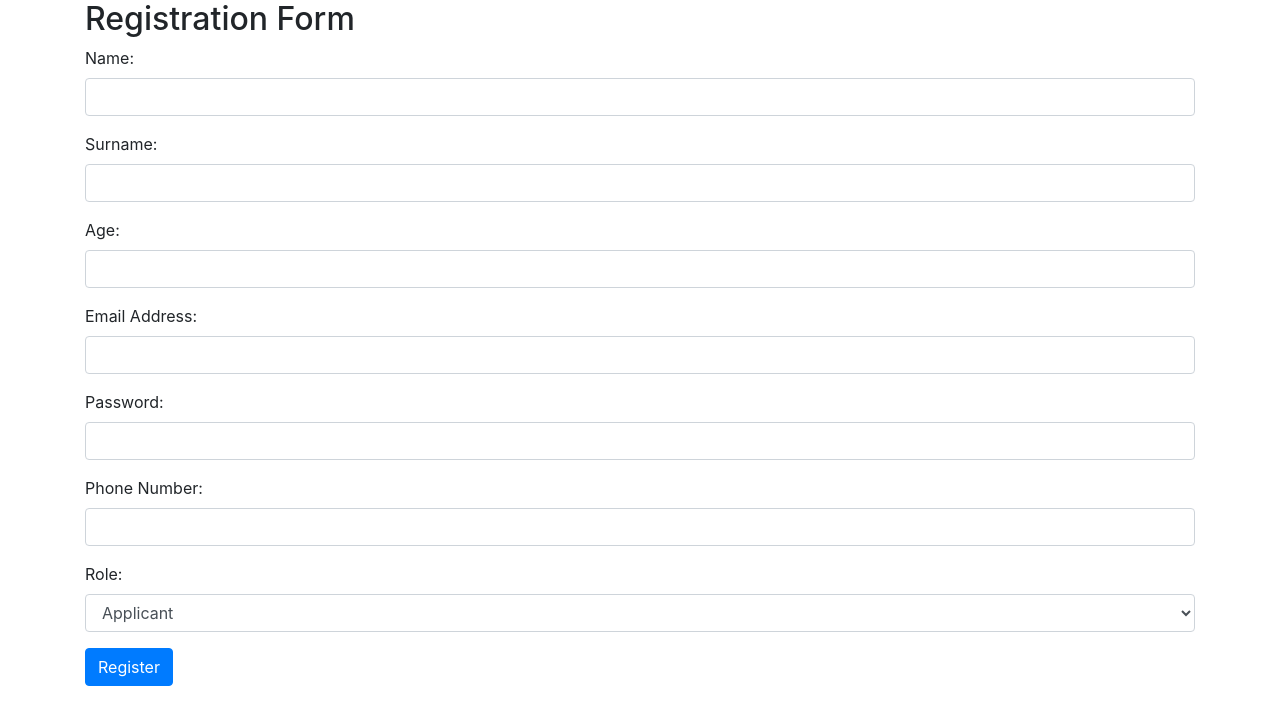
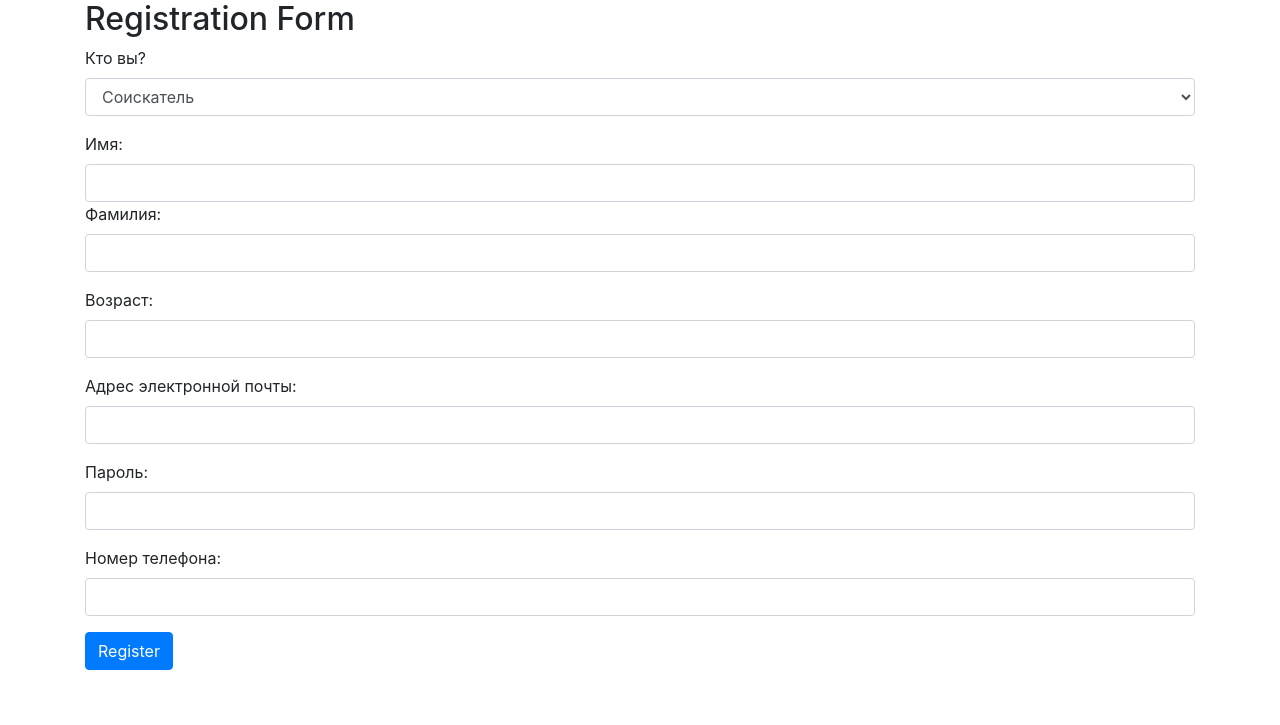
Before and after one commit to 4eekisst/JobSearch, a Spring Boot app: page /register in a window 1280 px wide. Shown: the part 56-781 px from the top of the page. Run offline with Spring Boot 4, Linux system fonts and the light colour scheme; some of the project's set-up classes (security, data sources, template engines, error pages and the like) are left out, and stand-ins take their place.

Commit message:
The registration form for the applicant and the employer has been changed

```diff
--- a/src/main/java/com/example/jobsearch/controllers/ResumesController.java
+++ b/src/main/java/com/example/jobsearch/controllers/ResumesController.java
@@ -22,7 +22,7 @@ public class ResumesController {
     private final ResumeService resumeService;
     private final CategoryService categoryService;
 
-    @GetMapping("/resume/create")
+    @GetMapping("/create_resume")
     public String showResumeForm(Model model) {
         List<CategoryDto> categories = categoryService.getAllCategories();
         model.addAttribute("categories", categories);
--- a/src/main/java/com/example/jobsearch/controllers/VacanciesController.java
+++ b/src/main/java/com/example/jobsearch/controllers/VacanciesController.java
@@ -19,12 +19,12 @@ public class VacanciesController {
 
     private final VacancyService vacancyService;
 
-    @GetMapping("/vacancy/create")
+    @GetMapping("/create_vacancy")
     public String showCreateVacancyForm() {
         return "create_vacancy";
     }
 
-    @PostMapping("/vacancies/create")
+    @PostMapping("/create_vacancy")
     public String createVacancy(VacancyDto vacancyDto) {
         vacancyService.createVacancy(vacancyDto);
         return "redirect:/vacancies";
--- a/src/main/resources/application.yaml
+++ b/src/main/resources/application.yaml
@@ -1,5 +1,5 @@
 server:
-  port: 8080
+  port: 8008
 
 spring:
   datasource:
--- a/src/main/resources/templates/create_resume.ftlh
+++ b/src/main/resources/templates/create_resume.ftlh
@@ -30,7 +30,7 @@
 
 <div class="container mt-5">
     <h2>Создание резюме:</h2>
-    <form action="/profile/resume" method="post">
+    <form action="/resumes/create_resume" method="post">
         <div class="form-group">
             <label for="name">Название резюме:</label>
             <input type="text" class="form-control" id="name" name="name" required>
--- a/src/main/resources/templates/create_vacancy.ftlh
+++ b/src/main/resources/templates/create_vacancy.ftlh
@@ -30,7 +30,7 @@
 
 <div class="container mt-5">
     <h2>Создание вакансии:</h2>
-    <form action="/profile/vacancies/create" method="post">
+    <form action="/vacancies/create_vacancy" method="post">
         <div class="form-group">
             <label for="name">Название вакансии:</label>
             <input type="text" class="form-control" id="name" name="name" required>
--- a/src/main/resources/templates/profile.ftlh
+++ b/src/main/resources/templates/profile.ftlh
@@ -70,7 +70,7 @@
             <#if isApplicant>
                 <div class="card mt-3">
                     <div class="card-body">
-                        <form action="/profile/resume/create" method="get">
+                        <form action="/resumes/create_resume" method="get">
                             <button type="submit" class="btn btn-primary">Создать резюме:</button>
                         </form>
                     </div>
@@ -80,7 +80,7 @@
             <#if isEmployer>
                 <div class="card mt-3">
                     <div class="card-body">
-                        <form action="/profile/vacancy/create" method="get">
+                        <form action="/vacancies/create_vacancy" method="get">
                             <button type="submit" class="btn btn-primary">Добавить вакансию:</button>
                         </form>
                     </div>
--- a/src/main/resources/templates/register.ftlh
+++ b/src/main/resources/templates/register.ftlh
@@ -30,40 +30,59 @@
 </nav>
 <div class="container">
     <h2>Registration Form</h2>
+    <div class="form-group">
+        <label for="userType">Кто вы?</label>
+        <select class="form-control" id="userType" name="userType" required onchange="toggleFields()">
+            <option value="applicant">Соискатель</option>
+            <option value="employer">Работодатель</option>
+        </select>
+    </div>
     <form action="/register/submit" method="post">
-        <div class="form-group">
-            <label for="name">Name:</label>
+        <div class="form-group" id="applicantFields">
+            <label for="name">Имя:</label>
             <input type="text" class="form-control" id="name" name="name" required>
+            <label for="surname">Фамилия:</label>
+            <input type="text" class="form-control" id="surname" name="surname" required>
+        </div>
+        <div class="form-group" id="employerFields" style="display:none;">
+            <label for="companyName">Название компании:</label>
+            <input type="text" class="form-control" id="companyName" name="companyName" required>
         </div>
         <div class="form-group">
-            <label for="surname">Surname:</label>
-            <input type="text" class="form-control" id="surname" name="surname" required>
-        </div>
-        <div class="form-group">
-            <label for="age">Age:</label>
+            <label for="age">Возраст:</label>
             <input type="number" class="form-control" id="age" name="age" required>
         </div>
         <div class="form-group">
-            <label for="email">Email Address:</label>
+            <label for="email">Адрес электронной почты:</label>
             <input type="email" class="form-control" id="email" name="email" required>
         </div>
         <div class="form-group">
-            <label for="email">Password:</label>
+            <label for="password">Пароль:</label>
             <input type="password" class="form-control" id="password" name="password" required>
         </div>
         <div class="form-group">
-            <label for="phoneNumber">Phone Number:</label>
+            <label for="phoneNumber">Номер телефона:</label>
             <input type="text" class="form-control" id="phoneNumber" name="phoneNumber" required>
-        </div>
-        <div class="form-group">
-            <label for="roleId">Role:</label>
-            <select class="form-control" id="roleId" name="roleId" required>
-                <option value="1">Applicant</option>
-                <option value="2">Employer</option>
-            </select>
         </div>
         <button type="submit" class="btn btn-primary">Register</button>
     </form>
 </div>
+
+<script>
+    function toggleFields() {
+        var userType = document.getElementById("userType").value;
+        var applicantFields = document.getElementById("applicantFields");
+        var employerFields = document.getElementById("employerFields");
+
+        if (userType === "applicant") {
+            applicantFields.style.display = "block";
+            employerFields.style.display = "none";
+        } else {
+            applicantFields.style.display = "none";
+            employerFields.style.display = "block";
+        }
+    }
+</script>
+
 </body>
 </html>
```
Also changed, not shown: src/main/java/com/example/jobsearch/controllers/RegistrationController.java (+0 -34 lines).
